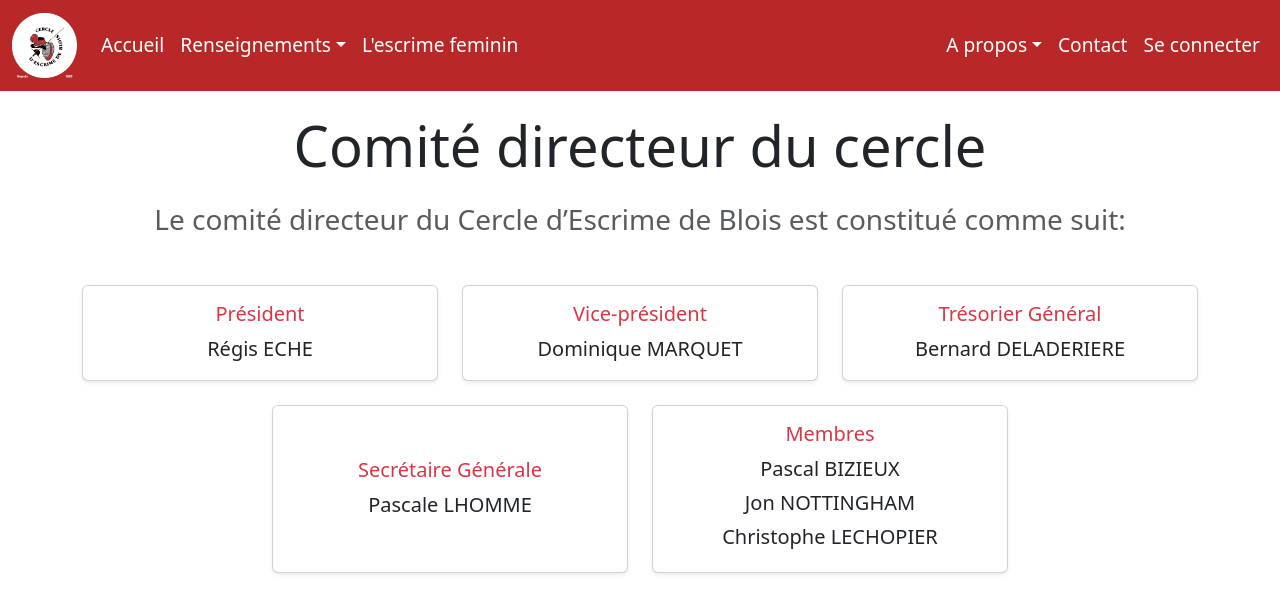
After one commit to alexandre1dias/SAE-Projet-FI, a Flask app: page /comite_cercle/ in a window 1280 px wide. The commit adds this page. Shown: the top 613 px of the page. Run offline with Flask 3, Linux system fonts and the light colour scheme.

Commit message:
ajout de la page comité directeur et ajustement sur la page historique

```diff
--- a/monApp/templates/base.html
+++ b/monApp/templates/base.html
@@ -46,10 +46,8 @@
                             id="auteursDropdown" role="button" data-bs-toggle="dropdown"
                             aria-expanded="false">A propos</a>
                               <ul class="dropdown-menu" aria-labelledby="auteursDropdown">
-                                <li class="dropdown-item"><a class= "nav-link active" href="{{ url_for('historique') }}">Historique</a></li>
-                                <li><a class="dropdown-item"
-                                        >Comité directeur du cercle</a>
-                                </li>
+                                <li><a class="dropdown-item" href="{{ url_for('historique') }}">Historique</a></li>
+                                <li><a class="dropdown-item" href="{{ url_for('comite_cercle')}}">Comite directeur du cercle</a></li>
                               </ul>
                         </li>
                         <li class="nav-item"><a class="nav-link" href="{{ url_for('contact') }}">Contact</a></li>
--- /dev/null
+++ b/monApp/templates/comite_cercle.html
@@ -0,0 +1,52 @@
+<!doctype html>
+    {% extends "base.html" %}
+
+    {% block main %}
+    <h1 class="display-4 text-center mb-4">Comité directeur du cercle</h1>
+    <h3 class="text-center text-muted mb-5">Le comité directeur du Cercle d’Escrime de Blois est constitué comme suit:</h3>
+
+    <div class="row justify-content-center">
+        <div class="col-lg-4 col-md-6 mb-4">
+            <div class="card h-100 text-center shadow-sm">
+                <div class="card-body d-flex flex-column justify-content-center">
+                    <h5 class="card-title text-danger">Président</h5>
+                    <p class="card-text fs-5">Régis ECHE</p>
+                </div>
+            </div>
+        </div>
+        <div class="col-lg-4 col-md-6 mb-4">
+            <div class="card h-100 text-center shadow-sm">
+                <div class="card-body d-flex flex-column justify-content-center">
+                    <h5 class="card-title text-danger">Vice-président</h5>
+                    <p class="card-text fs-5">Dominique MARQUET</p>
+                </div>
+            </div>
+        </div>
+        <div class="col-lg-4 col-md-6 mb-4">
+            <div class="card h-100 text-center shadow-sm">
+                <div class="card-body d-flex flex-column justify-content-center">
+                    <h5 class="card-title text-danger">Trésorier Général</h5>
+                    <p class="card-text fs-5">Bernard DELADERIERE</p>
+                </div>
+            </div>
+        </div>
+        <div class="col-lg-4 col-md-6 mb-4">
+            <div class="card h-100 text-center shadow-sm">
+                <div class="card-body d-flex flex-column justify-content-center">
+                    <h5 class="card-title text-danger">Secrétaire Générale</h5>
+                    <p class="card-text fs-5">Pascale LHOMME</p>
+                </div>
+            </div>
+        </div>
+        <div class="col-lg-4 col-md-6 mb-4">
+            <div class="card h-100 text-center shadow-sm">
+                <div class="card-body d-flex flex-column justify-content-center">
+                    <h5 class="card-title text-danger">Membres</h5>
+                    <p class="card-text fs-5 mb-1">Pascal BIZIEUX</p>
+                    <p class="card-text fs-5 mb-1">Jon NOTTINGHAM</p>
+                    <p class="card-text fs-5 mb-1">Christophe LECHOPIER</p>
+                </div>
+            </div>
+        </div>
+    </div>
+    {% endblock %}
--- a/monApp/views.py
+++ b/monApp/views.py
@@ -43,6 +43,10 @@ def materiel():
 def historique():
     return render_template("historique.html",title=TITLE+"- Historique")
 
+@app.route("/comite_cercle/")
+def comite_cercle():
+    return render_template("comite_cercle.html",title=TITLE+"- Comité directeur du Cercle")
+
 #Vues pour le login
 @app.route ("/login/", methods =("GET","POST"))
 def login():
```
Also changed, not shown: monApp/templates/historique.html (+6 -6 lines).
